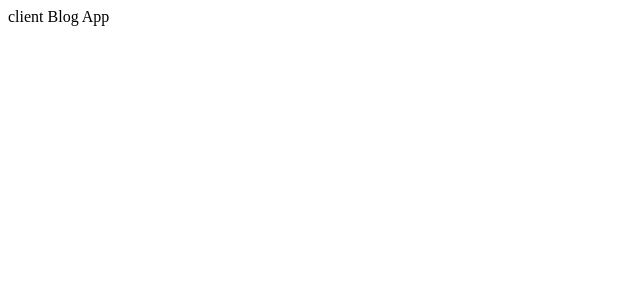
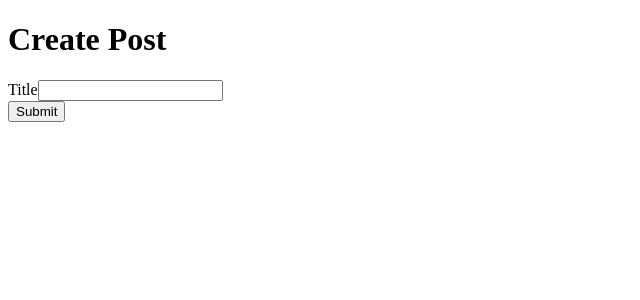
Before and after one commit to Gruning/blog-client, a React (Create React App) app: page / in a window 1280 px wide. Shown: the top 300 px of the page, without its empty margins (0-640 px from the left). Built offline with nearby package versions, Linux system fonts and the light colour scheme.

Commit message:
cap17-buildingPost

```diff
--- a/src/App.js
+++ b/src/App.js
@@ -1,8 +1,10 @@
 import React from 'react'
+import PostCreate from "./postCreate";
 
 export default () =>{
     return  <div>
-            client Blog App
+            <h1>Create Post</h1>
+            <PostCreate/>
         </div>
 
 }
--- a/src/postCreate.js
+++ b/src/postCreate.js
@@ -5,7 +5,9 @@ export default ()=> {
             <form>
                 <div className='form-group'>
                     <label>Title</label>
+                    <input className='form-control'></input>
                 </div>
+                <button className='btn btn-primary'>Submit</button>
             </form>
         </div>
 
```
